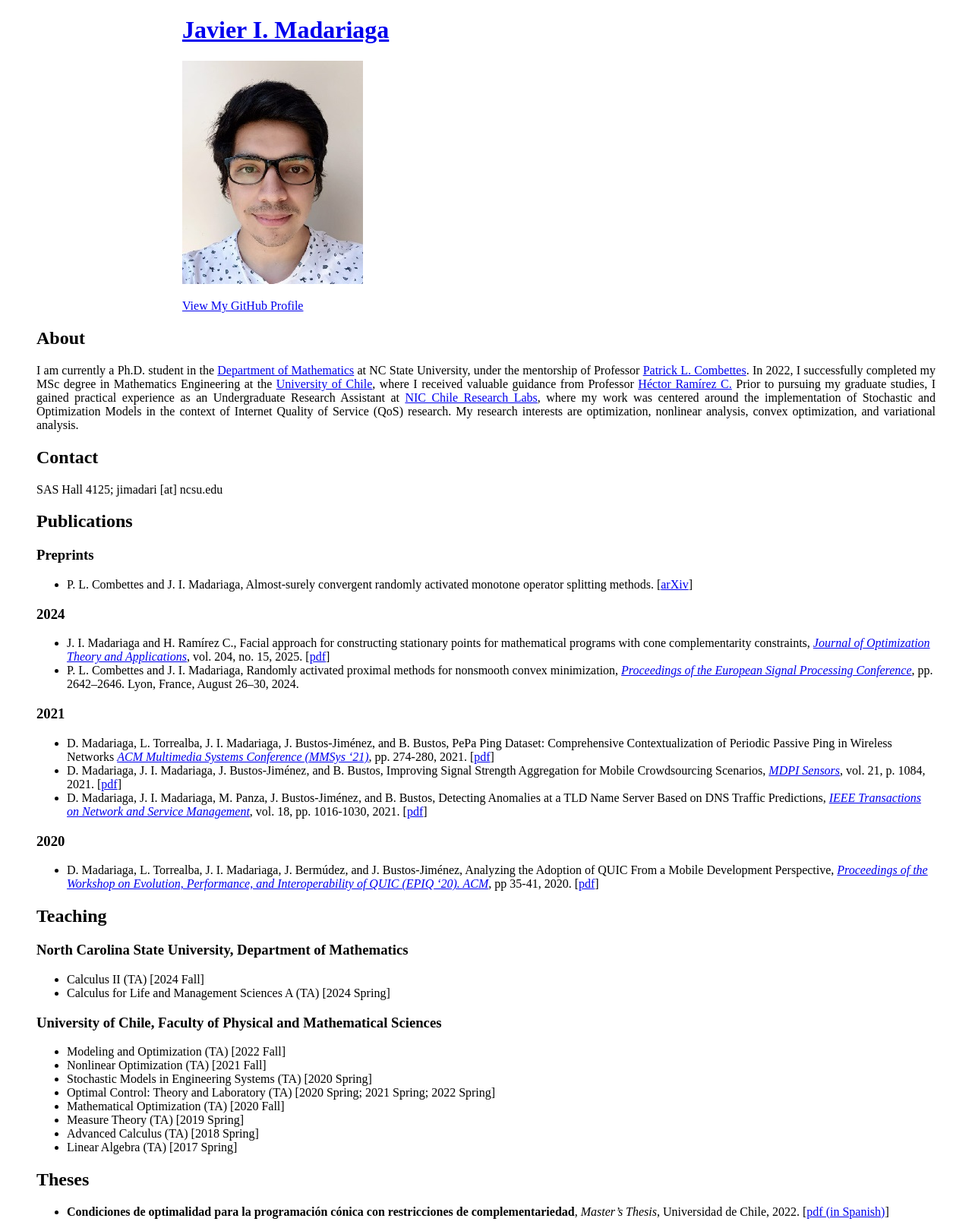
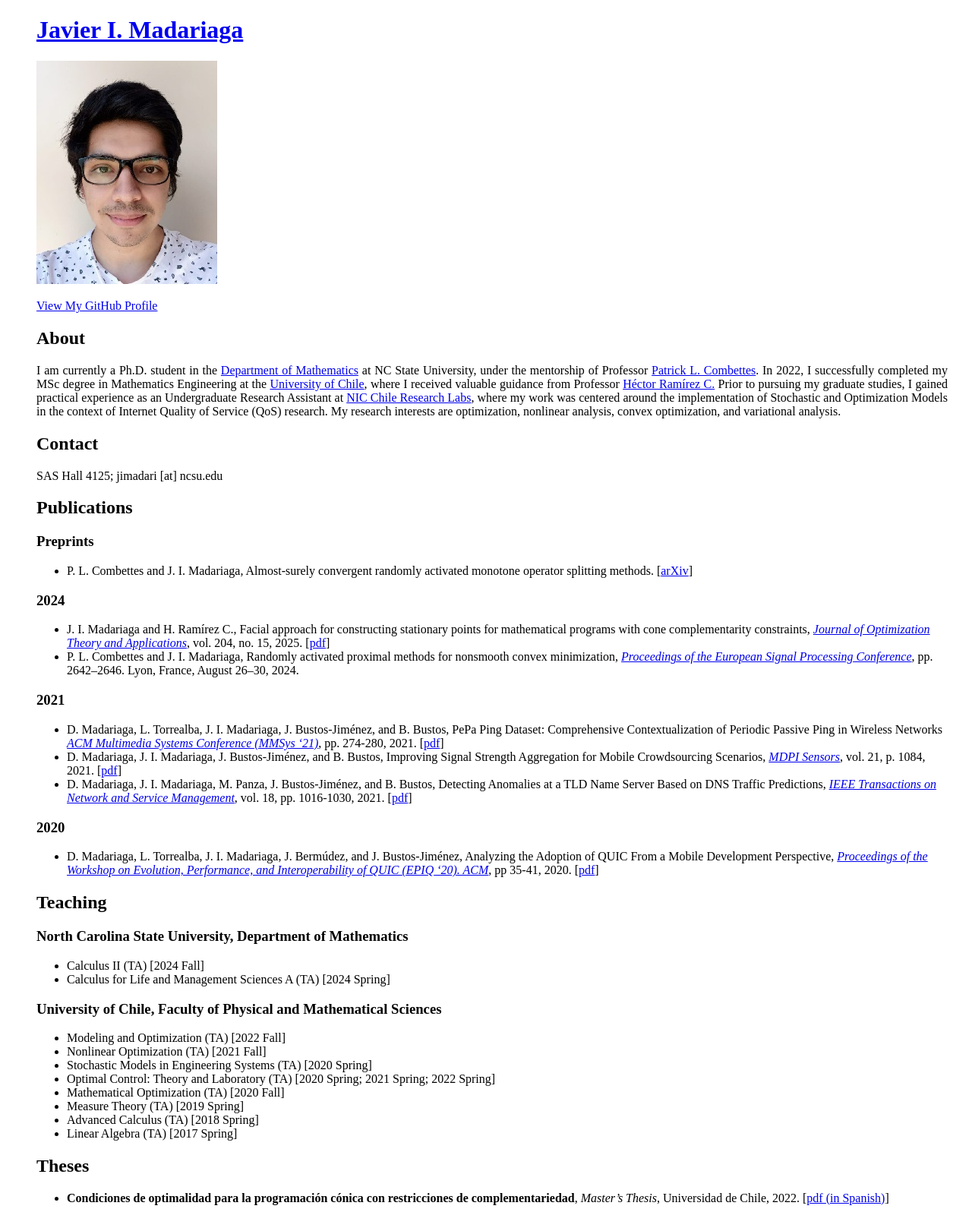
Before and after one commit to jmadariagar/jmadariagar.github.io, a Jekyll site: the page built from index.md, in a window 1280 px wide. Shown: the whole page at 76% size. Built offline with Jekyll 4.4.1, drawn with Linux system fonts in a browser that asks for light colours; our own code applies the rules of GitHub Pages for plain Markdown files; a script that is not in the unit is left out; the repository's description, which GitHub fills in, is left out.

Commit message:
Update style.css

```diff
--- a/assets/css/style.css
+++ b/assets/css/style.css
@@ -6,13 +6,13 @@
 }
 
 section {
-    max-width: 800px;  /* Limits text width for readability */
-    margin: 0 auto;    /* Center the content */
-    padding: 0 20px;   /* Adds side padding for small screens */
+    width: 1200px;  /* Fixed width for large content */
+    margin: 0 auto;  /* Center the content */
+    padding: 0 20px; /* Side padding for small screens */
 }
 
 header {
-    max-width: 800px;
+    width: 1200px;
     margin: 0 auto;
     padding: 0 20px;
 }
```
